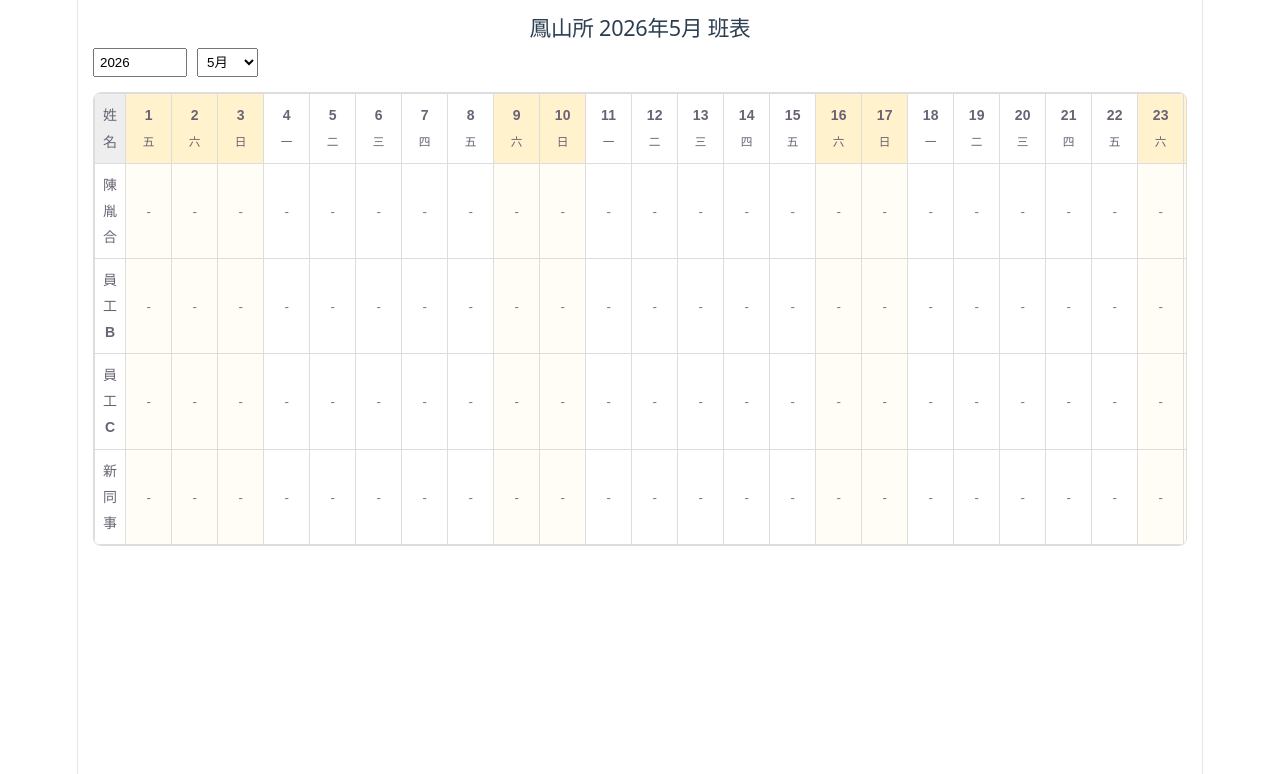
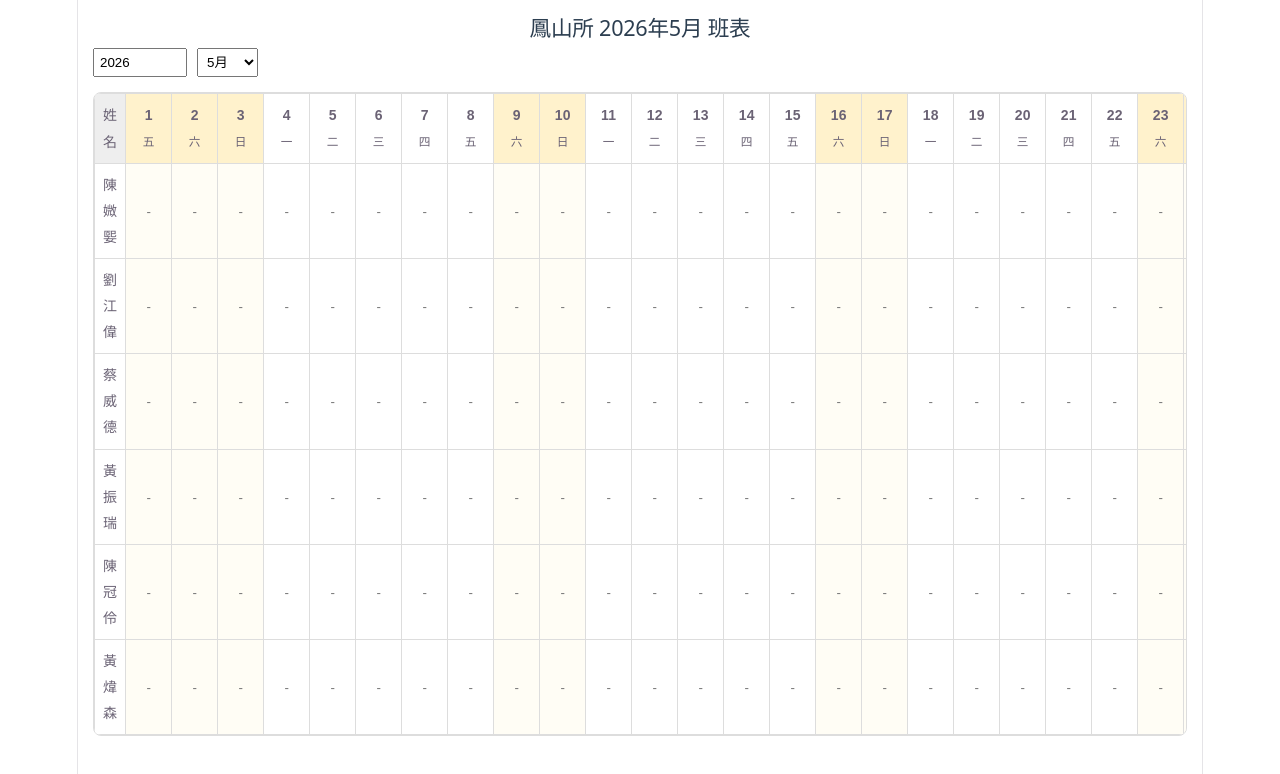
Before and after one commit to subarudms/fengshan-app, a React (Vite) app: page / in a window 1280 px wide. Shown: the top 774 px of the page. Built offline with nearby package versions, Linux system fonts and the light colour scheme.

Commit message:
Update App.jsx

```diff
--- a/src/App.jsx
+++ b/src/App.jsx
@@ -6,7 +6,7 @@ const App = () => {
   const [days, setDays] = useState([]);
 
   // --- 後台管理區：在這裡增減員工名字即可 ---
-  const employees = ["陳胤合", "員工B", "員工C", "新同事"];
+  const employees = ["陳媺媐", "劉江偉", "蔡威德", "黃振瑞","陳冠伶","黃煒森"];
   // ---------------------------------------
 
   const holidays = ["2026-05-01"];
```
